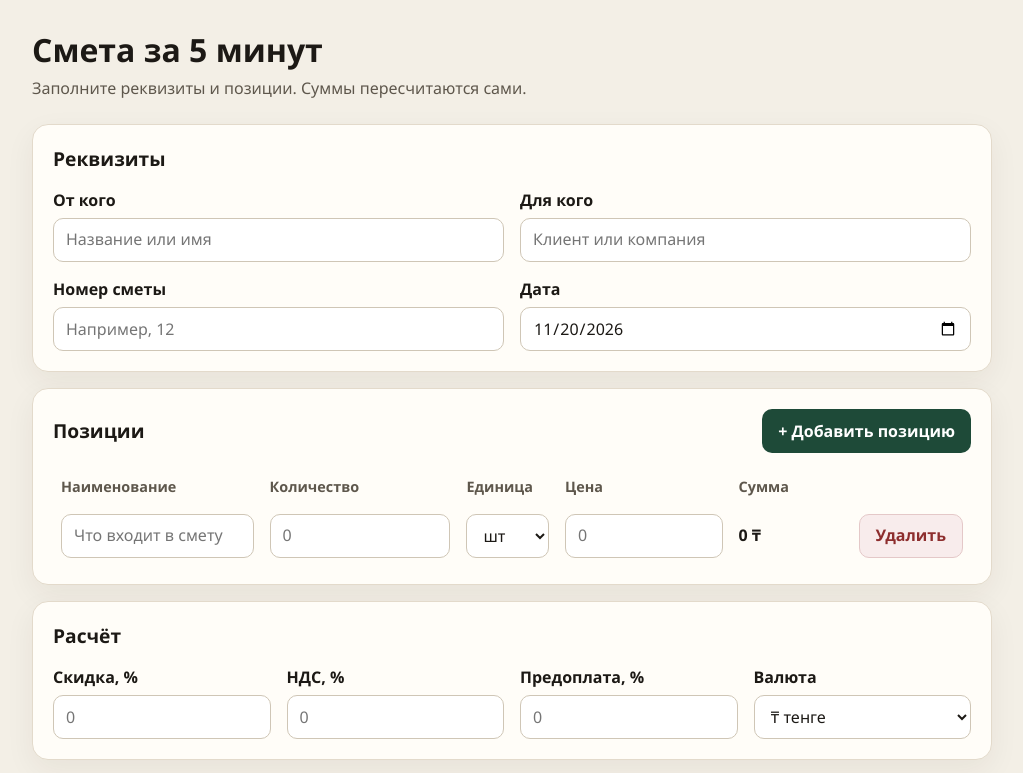
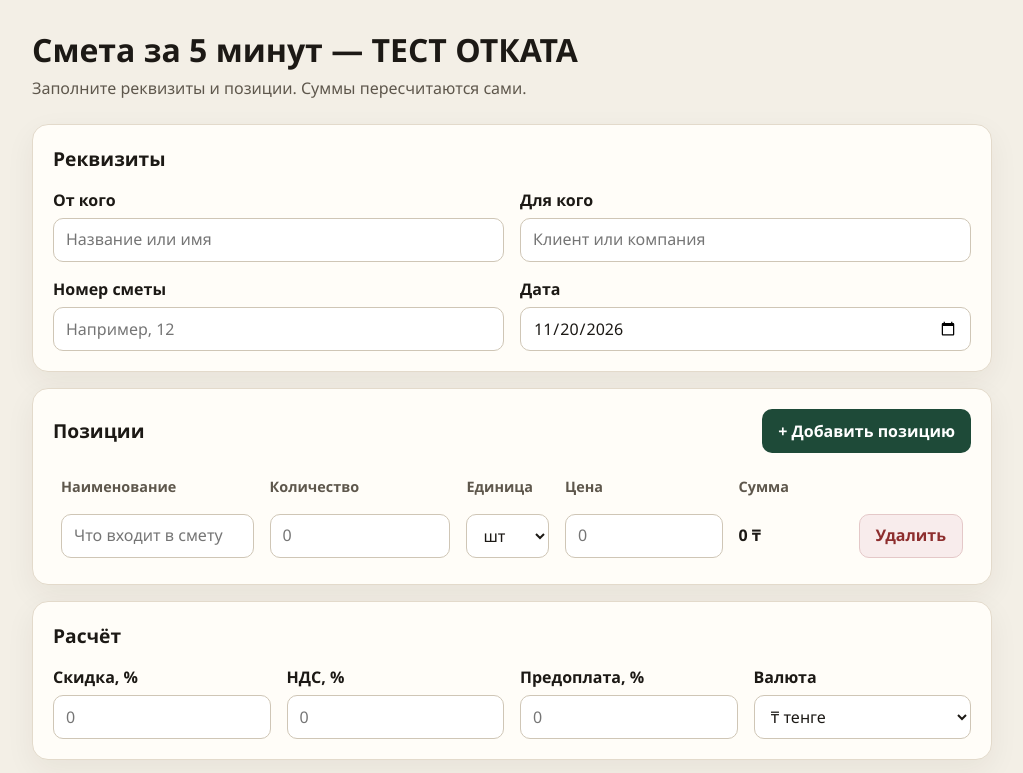
Before and after one commit to armannurmakin89-svg/smeta-big-lab, a plain HTML site: page index.html in a window 1280 px wide. Shown: the top 773 px of the page, without its empty margins (128-1151 px from the left). Drawn offline with Linux system fonts and the light colour scheme.

Commit message:
Тест отката: временно изменить заголовок
Co-Authored-By: Claude Opus 5.5 <noreply@anthropic.com>
Claude-Session: https://claude.ai/code/session_015fZ7oVw1jQjWTFAfHHQWju

```diff
--- a/index.html
+++ b/index.html
@@ -9,7 +9,7 @@
 <body>
   <main class="page">
     <header class="intro">
-      <h1>Смета за 5 минут</h1>
+      <h1>Смета за 5 минут — ТЕСТ ОТКАТА</h1>
       <p>Заполните реквизиты и позиции. Суммы пересчитаются сами.</p>
     </header>
 
```
